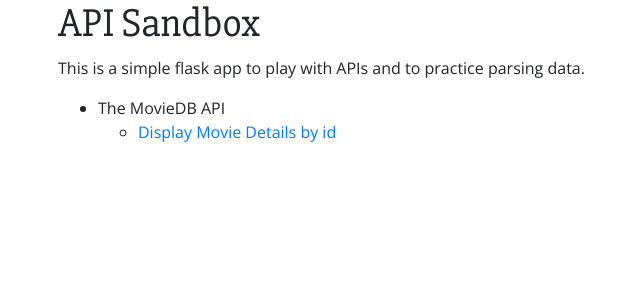
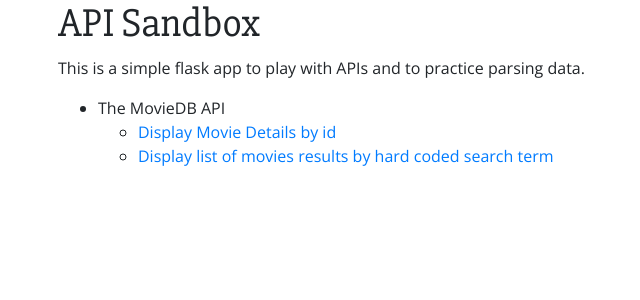
Before and after one commit to yenly/api_sandbox, a Flask app: page / in a window 1280 px wide. Shown: the top 300 px of the page, without its empty margins (27-667 px from the left). Run offline with Flask 2, Linux system fonts and the light colour scheme; some libraries are stand-ins or nearby versions.

Commit message:
Display list of movies results by hard coded search term

```diff
--- a/server.py
+++ b/server.py
@@ -4,7 +4,6 @@
 
 # MovieDB API key
 tmdb_api_key = os.environ['TMDB_API_KEY']
-tmdb_url = 'https://api.themoviedb.org/3/movie/550?api_key=%s' % (tmdb_api_key)
 
 app = Flask(__name__)
 
@@ -25,6 +24,18 @@
 
     return render_template('movie.html', movie=movie)
 
+@app.route('/search_movies')
+def search_movies():
+    """Takes search movies and display results list."""
+    search_term = 'Indiana+Jones'
+
+    tmdb_url = 'https://api.themoviedb.org/3/search/movie?api_key=%s&query=%s' % (tmdb_api_key, search_term)
+
+    tmdb_request = requests.get(tmdb_url)
+    response = tmdb_request.json()
+    movies = response['results']
+
+    return render_template('search_results.html',movies=movies)
 
 if __name__ == "__main__":
     app.debug = True
--- a/templates/base.html
+++ b/templates/base.html
@@ -9,6 +9,9 @@
 
         <!-- Google Fonts -->
         <link href="https://fonts.googleapis.com/css?family=Open+Sans|Slabo+27px" rel="stylesheet">
+
+        <!-- Font Awesome -->
+        <script src="https://use.fontawesome.com/2af22a1c71.js"></script>
 
         <!-- app styles -->
         <link href="/static/css/styles.css" rel="stylesheet">
--- a/templates/index.html
+++ b/templates/index.html
@@ -14,6 +14,7 @@
       <li>The MovieDB API
         <ul>
           <li><a href="/movie/550">Display Movie Details by id</a></li>
+          <li><a href="/search_movies">Display list of movies results by hard coded search term</a></li>
         </ul>
       </li>
     </ul>
--- a/templates/movie.html
+++ b/templates/movie.html
@@ -1,7 +1,7 @@
 {% extends 'base.html' %}
 
 {% block title %}
-  API Sandbox: {{ movie.title }}
+  API Sandbox: TMDB API - {{ movie.title }}
 {% endblock %}
 
 {% block content %}
@@ -12,7 +12,7 @@
     </div>
     <div class="col-xs-8">
       <h3>{{ movie.title }}</h3>
-      <p>{{ movie.vote_average }} out of {{ movie.vote_count }}</p>
+      <p><i class="fa fa-star"></i>{{ movie.vote_average }} based on {{ movie.vote_count }} ratings</p>
       <p>{{ movie.tagline }}</p>
       <p>{{ movie.overview }}</p>
       <p><a href="http://www.imdb.com/title/{{movie.imdb_id}}">More info on IMDB</a></p>
```
Also changed, not shown: templates/search_results.html (added, +16 -0 lines).
